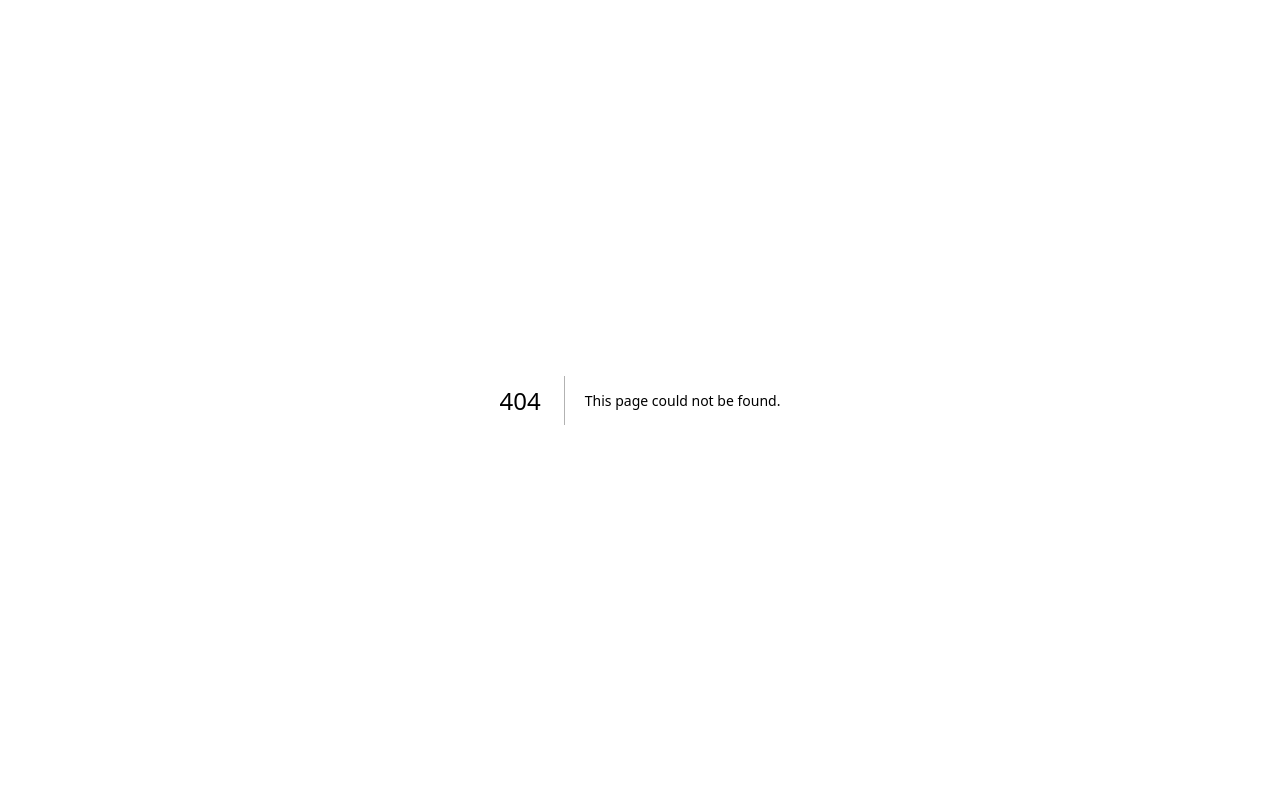
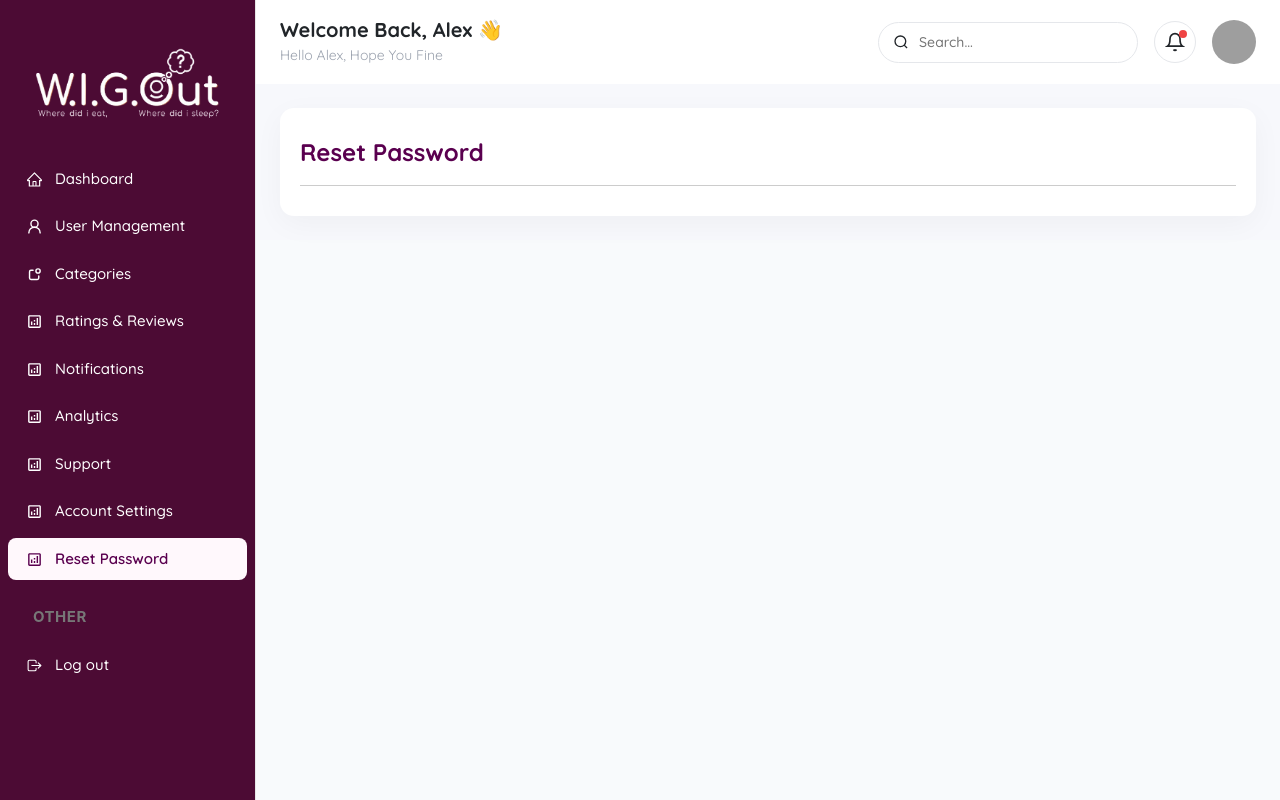
Before and after one commit to 0SyedAli/wigout, a Next.js app: page /dashboard/reset in a window 1280 px wide. Before the commit this address had no page. Built offline with nearby package versions, Linux system fonts and the light colour scheme; grey boxes are pictures that could not be loaded.

Commit message:
about section image changed

```diff
--- /dev/null
+++ b/src/app/(admin)/dashboard/reset/page.jsx
@@ -0,0 +1,16 @@
+"use client";
+
+export default function ResetPasswordPage() {
+    return (
+        <div className="admin-page">
+            <div className="admin-card">
+
+                {/* Header */}
+                <div className="page-header page-header-main  pt-0 px-0">
+                    <h5>Reset Password</h5>
+                    {/* <button className="btn-primary-pill px-4">Save changes</button> */}
+                </div>
+            </div>
+        </div>
+    );
+}
--- a/src/app/globals.css
+++ b/src/app/globals.css
@@ -23,26 +23,55 @@ p {
 
 /* HALCHAL ANIMATIONS */
 @keyframes float {
-  0% { transform: translateY(0px); }
-  50% { transform: translateY(-15px); }
-  100% { transform: translateY(0px); }
+  0% {
+    transform: translateY(0px);
+  }
+
+  50% {
+    transform: translateY(-15px);
+  }
+
+  100% {
+    transform: translateY(0px);
+  }
 }
 
 @keyframes float-horizontal {
-  0% { transform: translateX(0px); }
-  50% { transform: translateX(15px); }
-  100% { transform: translateX(0px); }
+  0% {
+    transform: translateX(0px);
+  }
+
+  50% {
+    transform: translateX(15px);
+  }
+
+  100% {
+    transform: translateX(0px);
+  }
 }
 
 @keyframes pulse-subtle {
-  0% { transform: scale(1); }
-  50% { transform: scale(1.05); }
-  100% { transform: scale(1); }
+  0% {
+    transform: scale(1);
+  }
+
+  50% {
+    transform: scale(1.05);
+  }
+
+  100% {
+    transform: scale(1);
+  }
 }
 
 @keyframes rotate-slow {
-  from { transform: rotate(0deg); }
-  to { transform: rotate(360deg); }
+  from {
+    transform: rotate(0deg);
+  }
+
+  to {
+    transform: rotate(360deg);
+  }
 }
 
 .animate-float {
@@ -419,7 +448,7 @@ p {
   background-position: end;
   background-repeat: no-repeat;
   background-size: cover;
-  z-index: 1;
+  z-index: 0;
 }
 
 /* Image card */
--- a/src/components/admin/sidebar.jsx
+++ b/src/components/admin/sidebar.jsx
@@ -30,31 +30,31 @@ export default function StudentSidebar() {
     //   label: "Establishments",
     //   path: "/dashboard/establishments",
     // },
-    // {
-    //   icon: <TbNotification size={17} />,
-    //   label: "Categories",
-    //   path: "/dashboard/categories",
-    // },
+    {
+      icon: <TbNotification size={17} />,
+      label: "Categories",
+      path: "/dashboard/categories",
+    },
     {
       icon: <MdOutlineAnalytics size={17} />,
       label: "Ratings & Reviews",
       path: "/dashboard/reviews",
     },
-    // {
-    //   icon: <MdOutlineAnalytics size={17} />,
-    //   label: "Notifications",
-    //   path: "/dashboard/notifications",
-    // },
+    {
+      icon: <MdOutlineAnalytics size={17} />,
+      label: "Notifications",
+      path: "/dashboard/notifications",
+    },
     // {
     //   icon: <MdOutlineAnalytics size={17} />,
     //   label: "Integrations",
     //   path: "/dashboard/integrations",
     // },
-    // {
-    //   icon: <MdOutlineAnalytics size={17} />,
-    //   label: "Analytics",
-    //   path: "/dashboard/analytics",
-    // },
+    {
+      icon: <MdOutlineAnalytics size={17} />,
+      label: "Analytics",
+      path: "/dashboard/analytics",
+    },
     {
       icon: <MdOutlineAnalytics size={17} />,
       label: "Support",
@@ -62,8 +62,13 @@ export default function StudentSidebar() {
     },
     {
       icon: <MdOutlineAnalytics size={17} />,
-      label: "System Settings",
+      label: "Account Settings",
       path: "/dashboard/settings",
+    },
+    {
+      icon: <MdOutlineAnalytics size={17} />,
+      label: "Reset Password",
+      path: "/dashboard/reset",
     },
   ];
 
```
Also changed, not shown: src/components/lp/About.jsx (+7 -3 lines), public/images/lp-2-old.png (renamed from public/images/lp-2.png), public/images/lp-2.jpg (added).
